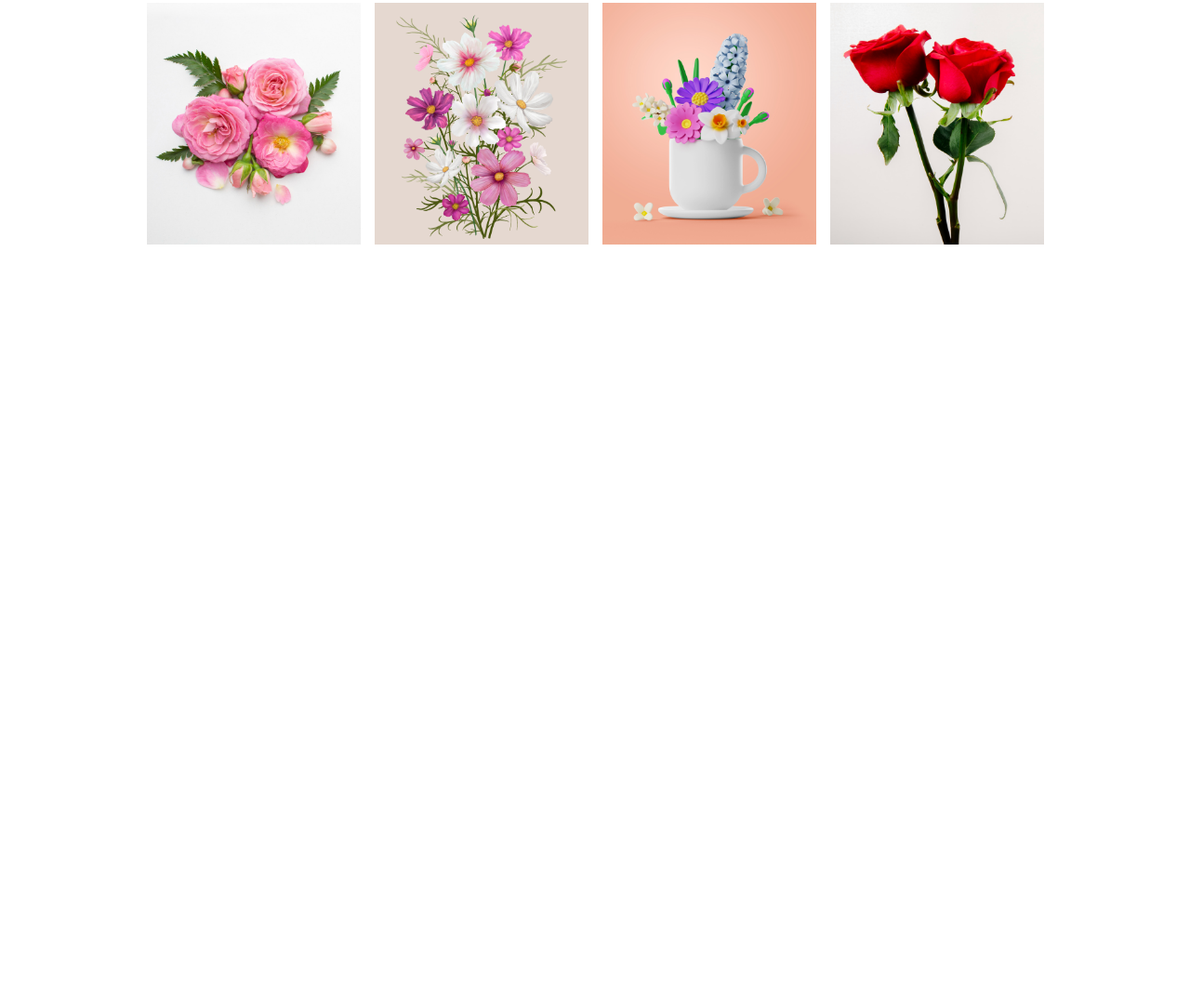
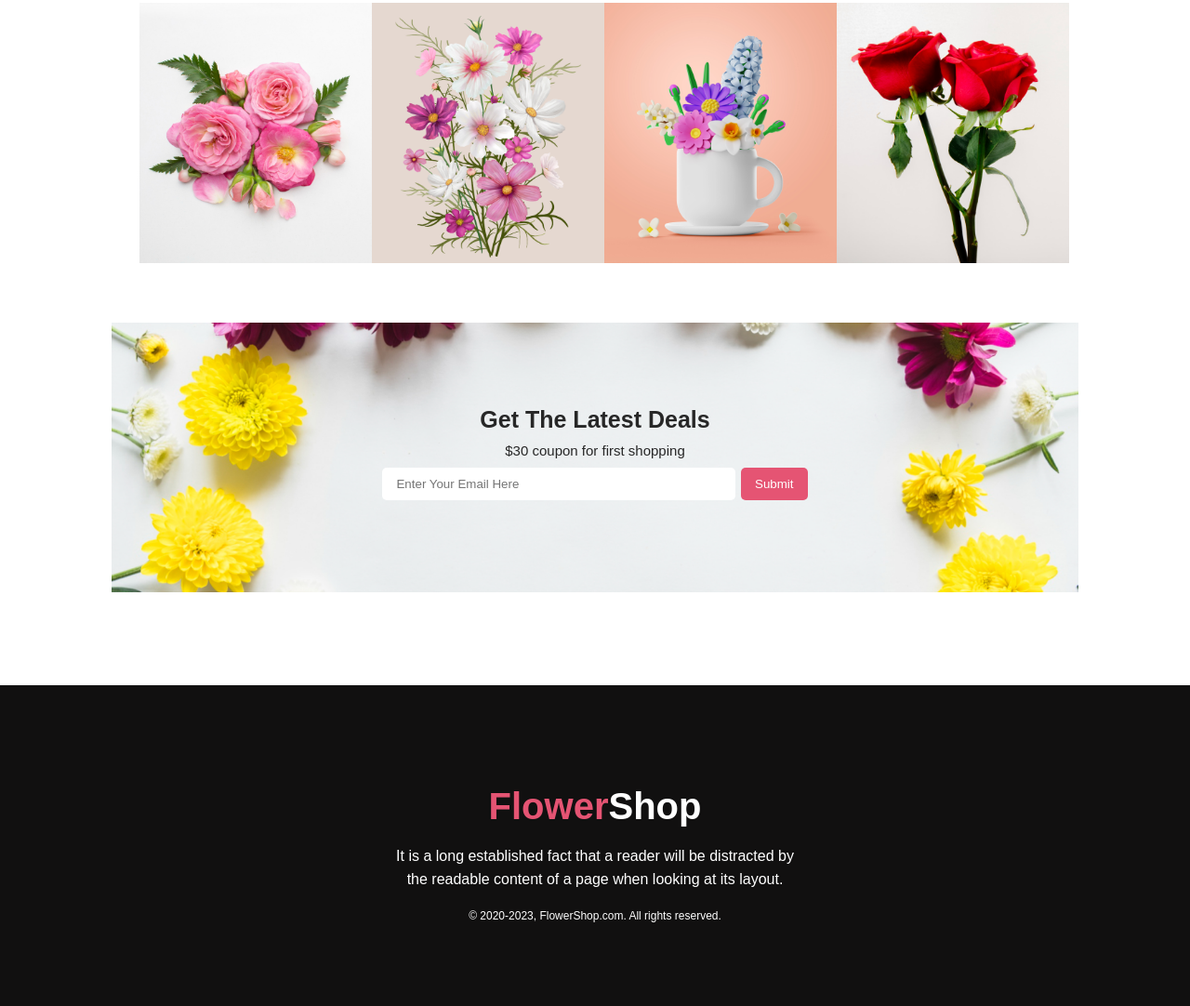
Before and after one commit to amin-babu/The-Flower-Shop, a plain HTML site: page index.html in a window 1280 px wide. Shown: the part 2418-3500 px from the top of the page at 93% size. Before the commit the page ends 2735 px from the top, so only its background shows below. Drawn offline with Linux system fonts and the light colour scheme; a web font is replaced by a local one.

Commit message:
title changed

```diff
--- a/index.html
+++ b/index.html
@@ -3,7 +3,7 @@
 <head>
   <meta charset="UTF-8">
   <meta name="viewport" content="width=device-width, initial-scale=1.0">
-  <title>Flower Shop</title>
+  <title>The Flower Shop</title>
   <link rel="preconnect" href="https://fonts.googleapis.com">
   <link rel="preconnect" href="https://fonts.gstatic.com" crossorigin>
   <link href="https://fonts.googleapis.com/css2?family=Encode+Sans+Expanded:wght@100;200;300;400;500;600;700;800;900&family=Fira+Sans:ital,wght@0,100;0,200;0,300;0,400;0,500;0,600;0,700;0,800;0,900;1,100;1,200;1,300;1,400;1,500;1,600;1,700;1,800;1,900&family=Josefin+Sans:ital,wght@0,600;1,600&family=Kanit:ital,wght@0,100;0,200;0,300;0,400;0,500;0,600;0,700;0,800;0,900;1,100;1,200;1,300;1,400;1,500;1,600;1,700;1,800;1,900&family=Montserrat:ital,wght@0,100..900;1,100..900&family=Noto+Sans+JP:wght@800&family=Noto+Sans+Old+South+Arabian&family=Noto+Sans:ital,wght@0,100..900;1,100..900&family=Nunito+Sans:ital,opsz,wght@0,6..12,200..1000;1,6..12,200..1000&family=Open+Sans:ital,wght@0,300..800;1,300..800&family=Oxygen:wght@300;400;700&family=Raleway:ital,wght@0,100..900;1,100..900&family=Roboto:ital,wght@0,100;0,300;0,400;0,500;0,700;0,900;1,100;1,300;1,400;1,500;1,700;1,900&family=Ubuntu:ital,wght@0,300;0,400;0,500;0,700;1,300;1,400;1,500;1,700&family=Wix+Madefor+Text:ital,wght@0,700;1,700&family=Work+Sans:ital,wght@0,100..900;1,100..900&display=swap" rel="stylesheet">
@@ -107,6 +107,28 @@
         </div>
       </div>
     </section>
+
+    <!-- form section -->
+
+    <section>
+      <div class="form-container">
+          <h3 class="section-title">Get The Latest Deals</h3>
+          <p class="section-description form-p">$30 coupon for first shopping</p>
+
+          <form action="" id="form-bar">
+            <input class="input-text" type="email" name="" id="" placeholder="Enter Your Email Here">
+            <input class="btn-primary" type="submit" value="Submit">
+          </form>
+      </div>
+    </section>
   </main>
+
+  <footer>
+    <div class="footer">
+      <h2 class="footer-title"><span>Flower</span>Shop</h2>
+      <p class="footer-description">It is a long established fact that a reader will be distracted by the readable content of a page when looking at its layout.</p>
+      <p class="footer-copy">&copy; 2020-2023, FlowerShop.com. All rights reserved. </p>
+    </div>
+  </footer>
 </body>
 </html>
--- a/style.css
+++ b/style.css
@@ -167,9 +167,72 @@
   justify-content: space-around;
   padding: 50px 150px;
   padding-top: 10px;
+  box-sizing: border-box;
+  padding-bottom: 0;
 }
 
 .ins-images > img{
-  height: 260px;
-  width: 230px;
+  height: 280px;
+  width: 250px;
 }
+
+/* form section */
+
+.form-container{
+  background-image: url('images/Rectangle\ 9.png');
+  width: 480px;
+  height: 150px;
+  background-position: center;
+  margin: 60px auto;
+  font-size: 20px;
+  align-items: center;
+  padding:60px 280px ;
+  padding-top: 80px;
+  background-size: cover;
+}
+
+#form-bar{
+  margin: 0 auto;
+  text-align: center;
+}
+
+.input-text{
+  width: 350px;
+  padding:10px 15px;
+  border: none;
+  border-radius: 5px;
+  outline: none;
+}
+
+/* footer style */
+
+.footer{
+  text-align: center;
+  padding: 90px;
+  background-color: #111010;
+  margin-top: 100px;
+}
+
+.footer-title > span{
+  color: #E55473;
+}
+
+.footer-title{
+  font-size: 40px;
+  color: white;
+  padding: 18px;
+}
+
+.footer-description{
+  color: white;
+  width: 450px;
+  margin: 0 auto;
+  padding: 20px;
+  padding-top: 0;
+  line-height: 25px;
+}
+
+.footer-copy{
+  font-size: 12px;
+  color: white;
+}
```
